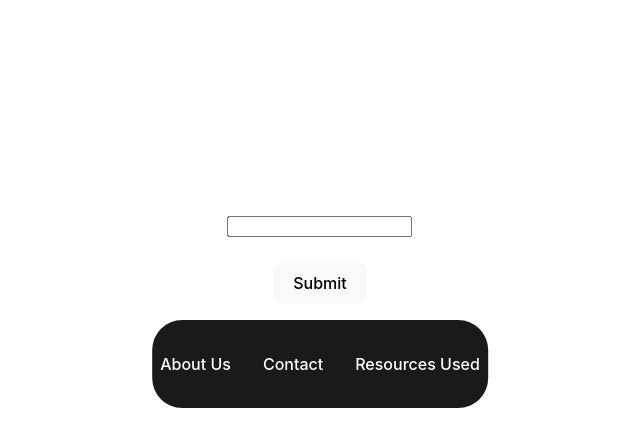
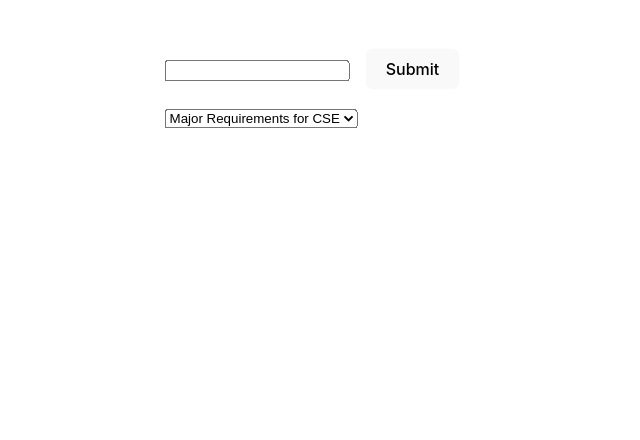
Before and after one commit to SBroaddus220/HackAI-2024, a React (Vite) app in the folder vite-project/: page / in a window 1280 px wide. Shown: the part 360-800 px from the top of the page, without its empty margins (320-960 px from the left). Built offline with nearby package versions, Linux system fonts and the light colour scheme.

Commit message:
Added passback of context data to app.py

```diff
--- a/vite-project/package.json
+++ b/vite-project/package.json
@@ -16,6 +16,7 @@
     "react-chatbot-kit": "^2.2.2",
     "react-dom": "^18.2.0",
     "react-dropdown": "^1.11.0",
+    "react-router-dom": "^6.22.1",
     "react-simple-chatbot": "^0.6.1"
   },
   "devDependencies": {
--- a/vite-project/src/App.tsx
+++ b/vite-project/src/App.tsx
@@ -1,25 +1,22 @@
-// src/App.tsx
-import React from 'react';
+// App.tsx
+import React, { useState } from 'react';
 import TextBoxComponent from './components/TextBox';
 import Messages from './components/Messages';
 import { MessagesProvider } from './contexts/MessagesContext';
-import Footer from './components/Footer';
-import './App.css';
 
 function App() {
+    const [selectedOption, setSelectedOption] = useState<string>('');
+
     return (
         <div style={{
-      position: 'relative', top: '50%', left: '50%',
-      transform: 'translate(-50%)'
+            position: 'absolute', left: '50%', top: '50%',
+            transform: 'translate(-50%, -50%)'
         }} >
             <MessagesProvider>
                 <Messages />
-        <TextBoxComponent />
+                <TextBoxComponent selectedOption={selectedOption} />
             </MessagesProvider>
-      <Footer />
         </div>
-
-
     );
 }
 
--- a/vite-project/src/components/TextBox.tsx
+++ b/vite-project/src/components/TextBox.tsx
@@ -1,10 +1,21 @@
+// TextBox.tsx
 import React, { useState, FormEvent } from 'react';
 import { useMessages } from '../contexts/MessagesContext';
 
-function TextBoxComponent() {
+interface TextBoxProps {
+    selectedOption: string; // Prop to hold the selected value from the dropdown
+}
+
+const TextBoxComponent: React.FC<TextBoxProps> = ({ selectedOption }) => {
     const [text, setText] = useState<string>('');
     const [isSubmitting, setIsSubmitting] = useState<boolean>(false);
     const { addMessage } = useMessages();
+    const [context, setContext] = useState<string>('reqs');
+        const handleSelection = (event: React.ChangeEvent<HTMLSelectElement>) => {
+            setContext(event.target.value);
+        };
+
+
 
     const handleSubmit = async (event: FormEvent<HTMLFormElement>) => {
         event.preventDefault();
@@ -15,7 +26,7 @@ function TextBoxComponent() {
                 headers: {
                     'Content-Type': 'application/json',
                 },
-                body: JSON.stringify({ text }),
+                body: JSON.stringify({ text, context }), // Use selectedOption as the context
             });
 
             if (!response.ok) {
@@ -24,18 +35,20 @@ function TextBoxComponent() {
 
             const responseData = await response.json();
             setText(''); // Clear input field
-            // Add user message
+            // Add user message with context
             addMessage({
                 datetime: new Date().toISOString(),
                 role: 'User',
-                message: text
+                message: text,
+                context: selectedOption
             });
             // Optionally handle bot response
             if (responseData.response) {
                 addMessage({
                     datetime: new Date().toISOString(),
                     role: 'Bot',
-                    message: responseData.response.message
+                    message: responseData.response.message,
+                    context: 'spec'
                 });
             }
         } catch (error) {
@@ -57,8 +70,12 @@ function TextBoxComponent() {
                 <button type="submit" disabled={isSubmitting}>Submit</button>
                 {isSubmitting && <div className="spinner"></div>} {/* Conditionally render the spinner */}
             </form>
+            <select onChange={handleSelection}>
+                <option value="reqs">Major Requirements for CSE</option>
+                <option value="specs">Specialization Option</option>
+            </select>
         </div>
     );
-}
+};
 
 export default TextBoxComponent;
--- a/vite-project/src/contexts/MessagesContext.tsx
+++ b/vite-project/src/contexts/MessagesContext.tsx
@@ -5,6 +5,7 @@ interface IMessage {
     datetime: string;
     role: string;
     message: string;
+    context: string;
 }
 
 interface IMessagesContext {
```
Also changed, not shown: 2 other files (tests, documents, lock files or other folders). Lines whose indentation alone changed are shown as unchanged.
